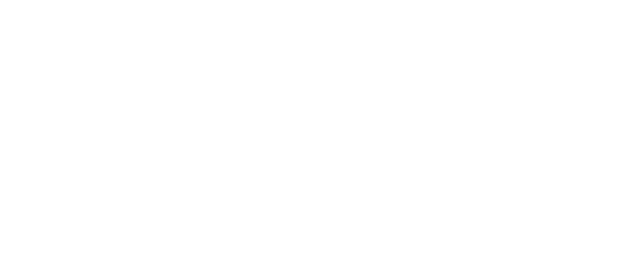
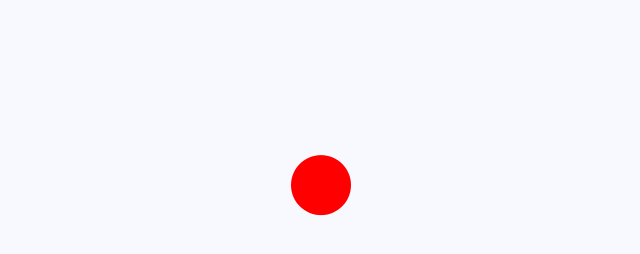
Before and after one commit to Oizys18/toy_projects, a plain HTML site: page wave/index.html in a window 1280 px wide. Shown: the whole page, without its empty margins (319-959 px from the left). Drawn offline with Linux system fonts and the light colour scheme.

Commit message:
Add wave

```diff
--- a/wave/app.js
+++ b/wave/app.js
@@ -0,0 +1,45 @@
+import { Wave } from './wave.js';
+
+
+class App {
+    constructor() {
+        // canvas 생성
+        this.canvas = document.createElement('canvas');
+        this.ctx = this.canvas.getContext('2d');
+        document.body.appendChild(this.canvas);
+
+        this.wave = new Wave();
+
+        // resize event
+        window.addEventListener('resize', this.resize.bind(this), false);
+        this.resize();
+
+        // animation 시작
+        requestAnimationFrame(this.animate.bind(this))
+
+    }
+    resize() {
+        this.stageWidth = document.body.clientWidth
+        this.stageHeight = document.body.clientHeight
+
+        // canvas double size, retina 선명도
+        this.canvas.width = this.stageWidth * 2;
+        this.canvas.height = this.stageHeight * 2;
+        this.ctx.scale(2, 2);
+
+        this.wave.resize(this.stageWidth, this.stageHeight)
+    }
+    animate(t) {
+        // canvas clear
+        this.ctx.clearRect(0, 0, this.stageWidth, this.stageHeight);
+
+        this.wave.draw(this.ctx);
+
+        requestAnimationFrame(this.animate.bind(this))
+
+    }
+}
+
+window.onload = () => {
+    new App();
+}
--- a/wave/index.html
+++ b/wave/index.html
@@ -1,14 +1,15 @@
 <!DOCTYPE html>
 <html lang="kr">
+
 <head>
     <meta charset="UTF-8">
     <meta name="viewport" content="width=device-width, initial-scale=1.0">
     <title>wave</title>
     <link rel="stylesheet" type="text/css" href="style.css">
 </head>
+
 <body>
-    <script type="module" src="app.js">
+    <script type="module" src="app.js"></script>
+</body>
 
-    </script>
-</body>
 </html>
--- /dev/null
+++ b/wave/point.js
@@ -0,0 +1,18 @@
+export class Point {
+    // 간격을 가진 좌표를 생성, 좌표의 Y값을 이동시키고
+    // 각 좌표를 선으로 연결하는 것
+    constructor(x, y) {
+        this.x = x;
+        this.y = y;
+        this.fixedY = y;
+        this.speed = 0.1;
+        this.cur = 0;
+        this.max = Math.random() * 100 + 150;
+
+    }
+    update() {
+        this.cur += this.speed;
+        this.y = this.fixedY + (Math.sin(this.cur) * this.max);
+
+    }
+}
--- a/wave/style.css
+++ b/wave/style.css
@@ -7,19 +7,18 @@
   -webkit-tap-highlight-color: rgba(0, 0, 0, 0);
 }
 
-html{
-    width:100%;
-    height:100%;
+html {
+  width: 100%;
+  height: 100%;
 }
 
-body{
-    width:100%;
-    height:100%;
-    overflow:hidden;
-    background-color: #ffffff;
+body {
+  width: 100%;
+  height: 100%;
+  background-color: ghostwhite;
 }
 
 canvas {
-    width:100%;
-    height:100%;
+  width: 100%;
+  height: 100%;
 }
--- /dev/null
+++ b/wave/wave.js
@@ -0,0 +1,29 @@
+import { Point } from "./point.js";
+
+export class Wave {
+    constructor() {
+
+        }
+        // animation 생성 시, 그리려는 애니메이션의 좌표값을 가져와야한다.
+    resize(stageWidth, stageHeight) {
+        this.stageWidth = stageWidth;
+        this.stageHeight = stageHeight;
+
+        this.centerX = stageWidth / 2;
+        this.centerY = stageHeight / 2;
+        this.init();
+    }
+    init() {
+        this.point = new Point(
+            this.centerX,
+            this.centerY
+        );
+    }
+    draw(ctx) {
+        ctx.beginPath();
+        ctx.fillStyle = '#ff0000';
+        this.point.update();
+        ctx.arc(this.point.x, this.point.y, 30, 0, 2 * Math.PI);
+        ctx.fill()
+    }
+}
```
